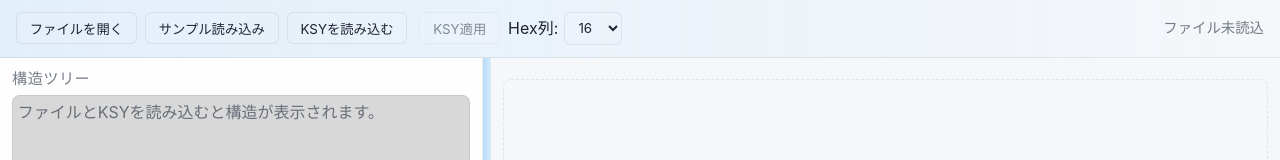
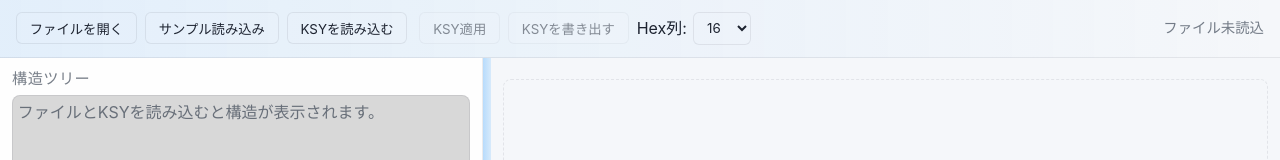
Before and after one commit to pun2beam/HexViewer, a React (Vite) app in the folder app/: page / in a window 1280 px wide. Shown: the top 160 px of the page. Built offline with nearby package versions, Linux system fonts and the light colour scheme.

Commit message:
Add download button for KSY source

```diff
--- a/app/src/components/TopBar.tsx
+++ b/app/src/components/TopBar.tsx
@@ -80,6 +80,22 @@ export function TopBar() {
     }
   };
 
+  const handleDownloadKsy = () => {
+    if (!ksySource.trim()) {
+      return;
+    }
+    const blob = new Blob([ksySource], { type: "text/yaml" });
+    const url = URL.createObjectURL(blob);
+    const baseName = fileMeta?.name?.replace(/\.[^./]+$/, "")?.trim() || "schema";
+    const link = document.createElement("a");
+    link.href = url;
+    link.download = `${baseName}.ksy`;
+    document.body.appendChild(link);
+    link.click();
+    document.body.removeChild(link);
+    URL.revokeObjectURL(url);
+  };
+
   return (
     <header className="top-bar">
       <div className="top-bar__section">
@@ -104,6 +120,9 @@ export function TopBar() {
         <button onClick={() => applyKsy()} disabled={!ksySource.trim()}>
           KSY適用
         </button>
+        <button onClick={handleDownloadKsy} disabled={!ksySource.trim()}>
+          KSYを書き出す
+        </button>
         <label>
           Hex列:
           <select value={hexCols} onChange={(e) => setHexCols(Number(e.target.value) as 16 | 24 | 32)}>
```
